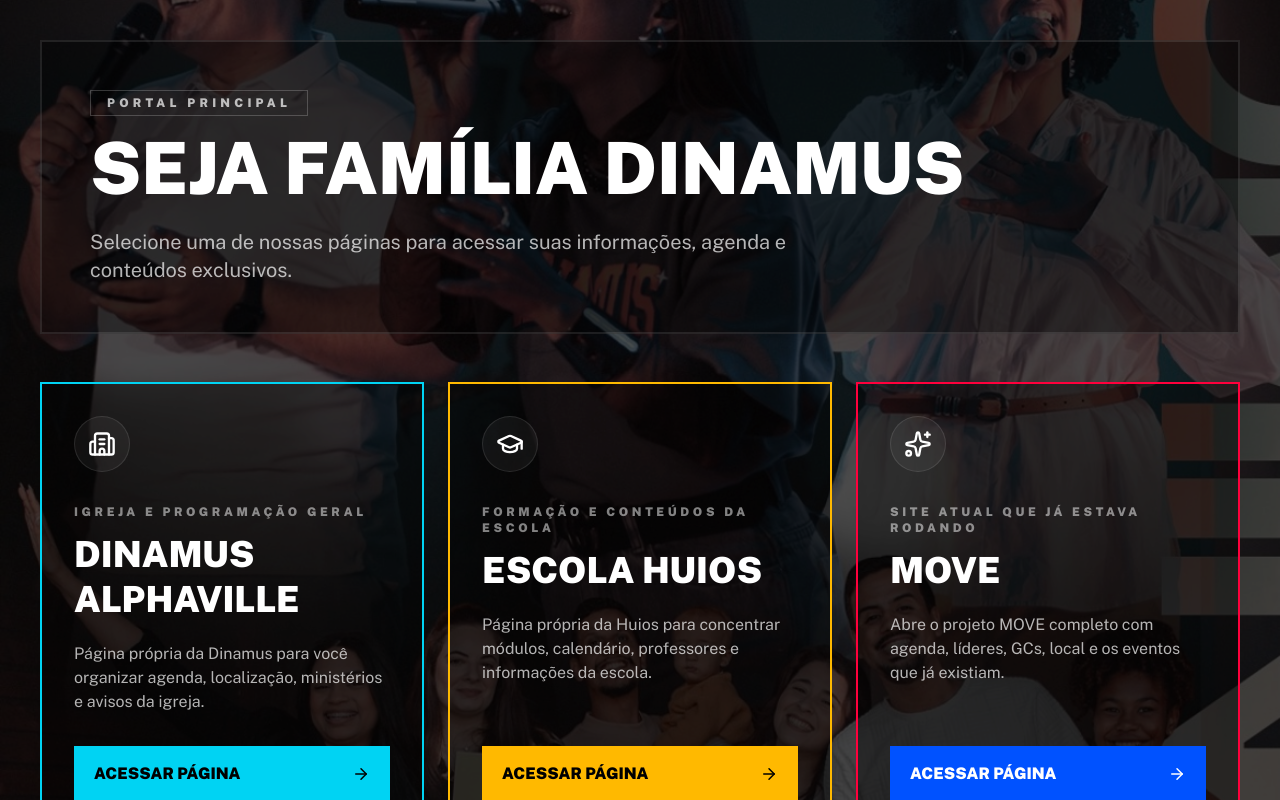
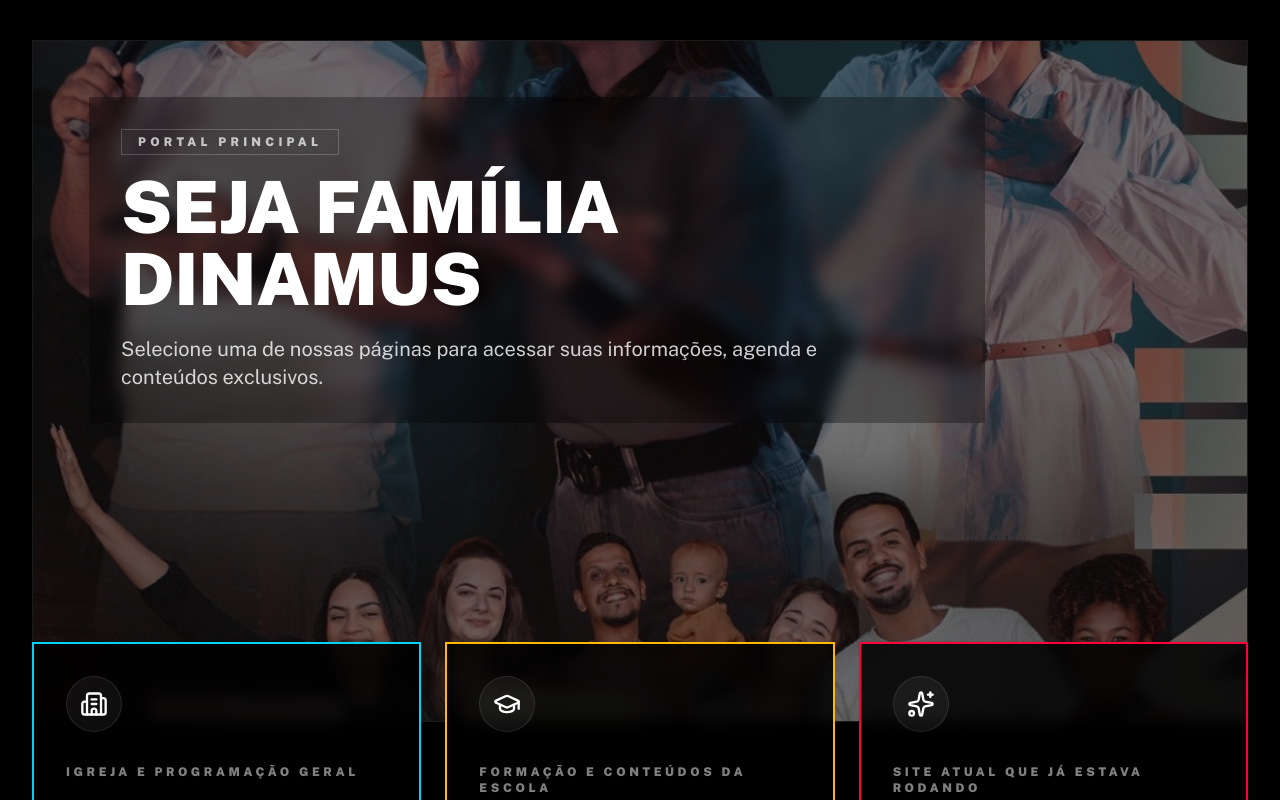
Before and after one commit to Sarahwillock/DINAMUS.ALPHAVILLE, a React (Vite) app: page / in a window 1280 px wide. Shown: the top 800 px of the page. Built offline with nearby package versions, Linux system fonts and the light colour scheme; a web font is replaced by a local one.

Commit message:
Update PortalHome.tsx

```diff
--- a/src/pages/PortalHome.tsx
+++ b/src/pages/PortalHome.tsx
@@ -9,7 +9,8 @@ const units = [
     accent: 'border-cyan-400',
     button: 'bg-cyan-400 text-black hover:bg-cyan-300',
     icon: Building2,
-    description: 'Página própria da Dinamus para você organizar agenda, localização, ministérios e avisos da igreja.'
+    description:
+      'Página própria da Dinamus para você organizar agenda, localização, ministérios e avisos da igreja.'
   },
   {
     title: 'Escola Huios',
@@ -18,7 +19,8 @@ const units = [
     accent: 'border-amber-400',
     button: 'bg-amber-400 text-black hover:bg-amber-300',
     icon: GraduationCap,
-    description: 'Página própria da Huios para concentrar módulos, calendário, professores e informações da escola.'
+    description:
+      'Página própria da Huios para concentrar módulos, calendário, professores e informações da escola.'
   },
   {
     title: 'MOVE',
@@ -27,51 +29,56 @@ const units = [
     accent: 'border-move-pink',
     button: 'bg-move-blue text-white hover:bg-move-pink',
     icon: Sparkles,
-    description: 'Abre o projeto MOVE completo com agenda, líderes, GCs, local e os eventos que já existiam.'
+    description:
+      'Abre o projeto MOVE completo com agenda, líderes, GCs, local e os eventos que já existiam.'
   }
 ];
 
 export default function PortalHome() {
   return (
-    <div
-      className="min-h-screen relative px-6 py-10 text-white md:px-10"
-      style={{
-        backgroundImage: "url('/capa.JPEG')",
-        backgroundSize: "cover",
-        backgroundPosition: "center",
-      }}
-    >
-      {/* Overlay escuro */}
-      <div className="absolute inset-0 bg-black/70"></div>
+    <div className="min-h-screen bg-black text-white">
+      <div className="mx-auto max-w-7xl px-4 py-6 md:px-8 md:py-10">
+        {/* HERO */}
+        <section className="relative overflow-hidden border border-white/10 bg-black">
+          <img
+            src="/capa.JPEG"
+            alt="Capa Dinamus"
+            className="h-[420px] w-full object-cover object-center md:h-[560px] lg:h-[680px]"
+          />
 
-      {/* Conteúdo */}
-      <div className="relative z-10">
-        <div className="mx-auto max-w-7xl">
+          <div className="absolute inset-0 bg-black/55" />
 
-          {/* Hero */}
-          <div className="mb-12 border-2 border-white/10 bg-black/40 p-8 md:p-12">
-            <div className="mb-4 inline-block border border-white/20 px-4 py-1 text-xs font-black uppercase tracking-[0.35em] text-white/70">
+          <div className="absolute inset-0 flex items-start">
+            <div className="w-full p-6 md:p-10 lg:p-14">
+              <div className="max-w-4xl bg-black/30 p-4 backdrop-blur-sm md:p-8">
+                <div className="mb-4 inline-block border border-white/20 px-4 py-1 text-[11px] font-black uppercase tracking-[0.35em] text-white/70 md:text-xs">
                   Portal principal
                 </div>
 
-            <h1 className="max-w-5xl text-4xl font-black uppercase leading-none md:text-7xl">
-              SEJA FAMÍLIA DINAMUS
+                <h1 className="max-w-5xl text-4xl font-black uppercase leading-none md:text-6xl lg:text-7xl">
+                  Seja família Dinamus
                 </h1>
 
-            <p className="mt-6 max-w-3xl text-base text-white/70 md:text-xl">
-              Selecione uma de nossas páginas para acessar suas informações, agenda e conteúdos exclusivos.
+                <p className="mt-5 max-w-3xl text-sm text-white/80 md:text-lg lg:text-xl">
+                  Selecione uma de nossas páginas para acessar suas informações,
+                  agenda e conteúdos exclusivos.
                 </p>
               </div>
+            </div>
+          </div>
+        </section>
 
-          {/* Cards */}
+        {/* CARDS */}
+        <section className="-mt-10 relative z-10 md:-mt-16 lg:-mt-20">
           <div className="grid gap-6 lg:grid-cols-3">
             {units.map((unit) => {
               const Icon = unit.icon;
+
               return (
                 <Link
                   key={unit.title}
                   to={unit.path}
-                  className={`group flex min-h-[320px] flex-col justify-between border-2 ${unit.accent} bg-black/40 p-8 transition-transform hover:-translate-y-1`}
+                  className={`group flex min-h-[320px] flex-col justify-between border-2 ${unit.accent} bg-black/85 p-8 backdrop-blur-sm transition duration-300 hover:-translate-y-1`}
                 >
                   <div>
                     <div className="mb-8 flex h-14 w-14 items-center justify-center rounded-full border border-white/10 bg-white/5">
@@ -91,7 +98,9 @@ export default function PortalHome() {
                     </p>
                   </div>
 
-                  <div className={`mt-8 inline-flex items-center justify-between px-5 py-4 font-black uppercase transition ${unit.button}`}>
+                  <div
+                    className={`mt-8 inline-flex items-center justify-between px-5 py-4 font-black uppercase transition ${unit.button}`}
+                  >
                     <span>Acessar página</span>
                     <ArrowRight size={18} />
                   </div>
@@ -99,8 +108,7 @@ export default function PortalHome() {
               );
             })}
           </div>
-
-        </div>
+        </section>
       </div>
     </div>
   );
```
Lines whose indentation alone changed are shown as unchanged.
